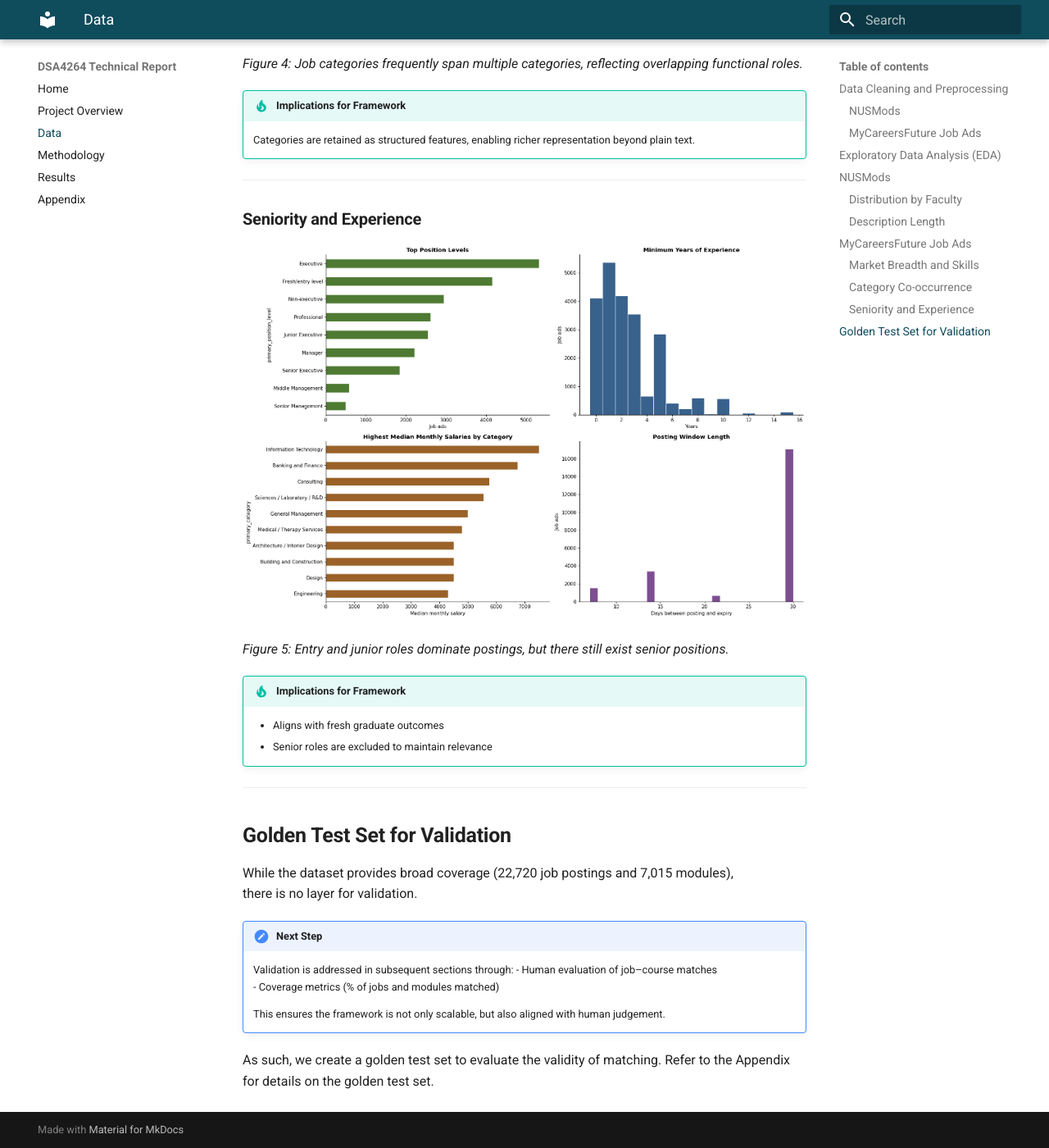
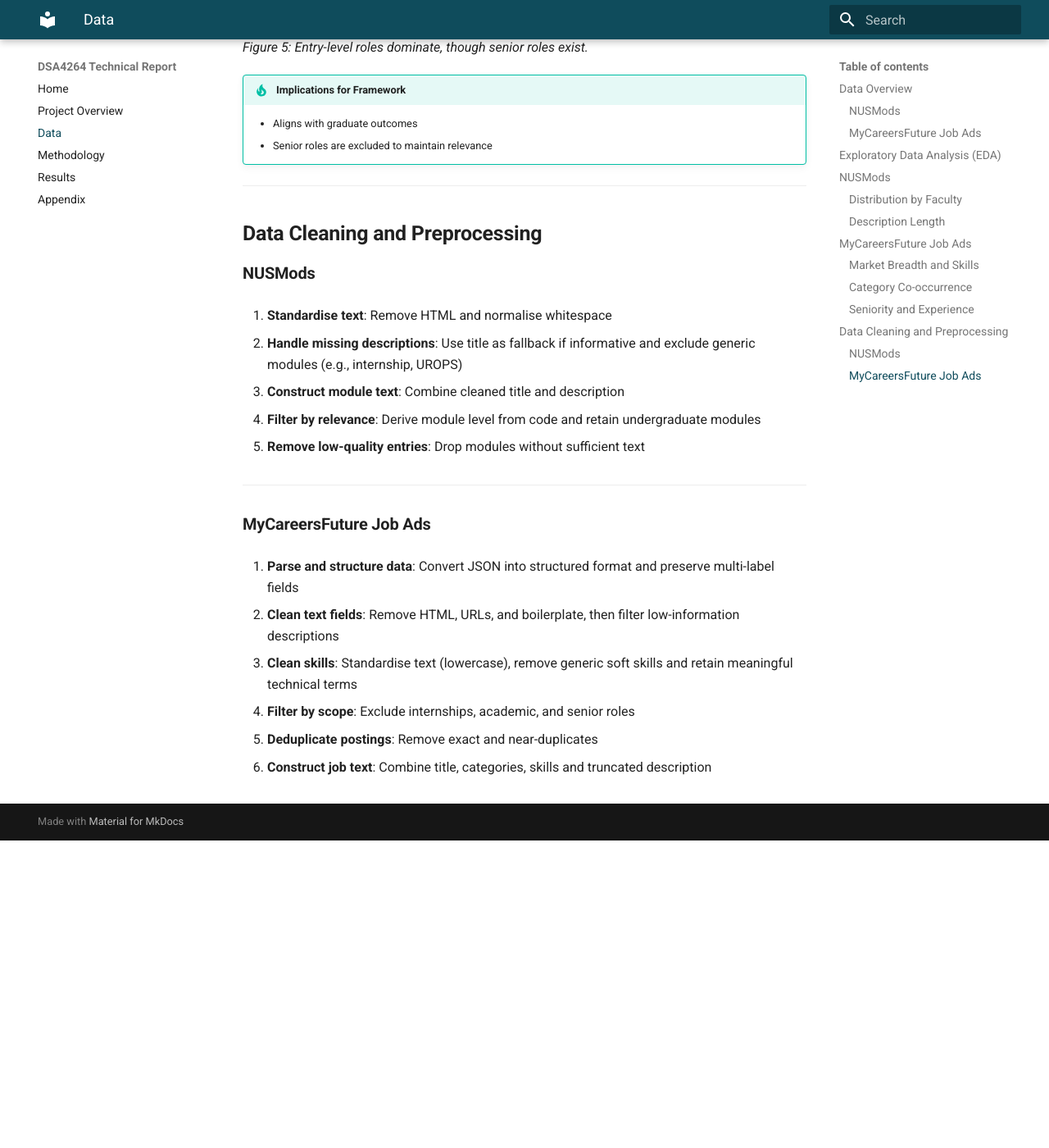
Before and after one commit to marcussyeo/DSA4264-Text-Group-3, an MkDocs documentation site: the page built from docs/data.md, in a window 1280 px wide and 1400 px high, scrolled down 4601 px. Shown: the whole window at 82% size. Built offline with MkDocs 1.6.1 and Material for MkDocs 9.7.7, drawn with Linux system fonts in a browser that asks for light colours; after the commit the page ends 5626 px from its top, so only the background shows below that; some of the changed text lies outside the part shown.

Commit message:
update data.md

```diff
--- a/docs/data.md
+++ b/docs/data.md
@@ -1,12 +1,10 @@
 # Data
 
-This section describes the datasets used and key preprocessing decisions. The goal is not only to ensure data quality, but to justify how the data supports a scalable and valid framework for curriculum–job alignment.
+This section describes the datasets used and key preprocessing decisions. The objective is to ensure data quality while supporting a scalable and valid framework for curriculum–job alignment.
 
 ---
 
-## Data Cleaning and Preprocessing
-
-Refer to the Appendix on the detailed step list of the data cleaning.
+## Data Overview
 
 ### NUSMods
 
@@ -20,15 +18,6 @@
 | `faculty` | Offering faculty |
 | `prerequisite` | Required modules |
 | `moduleCredit` | Credit units |
-
-!!! info "Cleaning and Design Decisions"
-    - **Missing descriptions (147 rows)** replaced with titles; experience-based modules excluded to reduce noise
-    - **Uniqueness enforced** via `moduleCode`
-    - **Level feature (`level_band`)** derived from module codes
-
-!!! note "Relevance to Framework"
-    Module descriptions form the **primary semantic signal** for degree representations.
-    Removing experience-based modules ensures consistency and reduces noise in embedding-based matching.
 
 ---
 
@@ -46,22 +35,11 @@
 | `posted_date` / `expiry_date` | Posting dates |
 | `position_levels` | Seniority level |
 
-!!! info "Cleaning and Design Decisions"
-    - **Multi-label fields preserved as lists** (`skills`, `categories`, etc.)
-    - **Datetime conversion** for temporal fields
-    - **Feature engineering:**
-        - `salary_mid`
-        - `posting_window_days`
-        - `primary_category`, `primary_position_level`
-
-!!! note "Relevance to Framework"
-    Preserving multi-label structure enables accurate skill matching and similarity computation, avoiding information loss from flattening.
-
 ---
 
 ## Exploratory Data Analysis (EDA)
 
-EDA identifies structural properties that directly inform modelling choices and potential sources of bias.
+EDA identifies structural properties that inform modelling choices and potential sources of bias.
 
 ---
 
@@ -74,10 +52,10 @@
 *Figure 1: Module representation is uneven, with FASS, CDE, and Science dominating the corpus.*
 
 !!! tip "Implications for Framework"
-    - Risk of representation bias in similarity-based matching
+    - Risk of representation bias in similarity matching
     - Mitigation:
         - Construct degree-specific module baskets (≈15 core + 8 common modules)
-        - Use length-normalised embeddings to ensure fair comparison
+        - Use length-normalised embeddings for fair comparison
 
 ---
 
@@ -99,11 +77,11 @@
 
 ![Top Job Market Features](assets/EDA_job_skill_dist.png)
 
-*Figure 3: Soft skills (e.g., teamwork, communication) dominate in frequency across job postings.*
+*Figure 3: Soft skills (e.g., teamwork, communication) dominate job postings.*
 
 !!! tip "Implications for Framework"
-    These skills are non-discriminative and introduce noise in similarity matching.
-    They are removed during preprocessing to improve signal quality.
+    These skills are non-discriminative and introduce noise.
+    They are removed during preprocessing.
 
 ---
 
@@ -111,10 +89,10 @@
 
 ![Category Co-occurrence](assets/EDA_job.png)
 
-*Figure 4: Job categories frequently span multiple categories, reflecting overlapping functional roles.*
+*Figure 4: Job categories frequently co-occur, reflecting overlapping roles.*
 
 !!! tip "Implications for Framework"
-    Categories are retained as structured features, enabling richer representation beyond plain text.
+    Categories are retained as structured features to enrich representations.
 
 ---
 
@@ -122,24 +100,40 @@
 
 ![Min Years Experience](assets/EDA_job_seniority.png)
 
-*Figure 5: Entry and junior roles dominate postings, but there still exist senior positions.*
+*Figure 5: Entry-level roles dominate, though senior roles exist.*
 
 !!! tip "Implications for Framework"
-    - Aligns with fresh graduate outcomes
+    - Aligns with graduate outcomes
     - Senior roles are excluded to maintain relevance
 
 ---
 
-## Golden Test Set for Validation
+## Data Cleaning and Preprocessing
 
-While the dataset provides broad coverage (22,720 job postings and 7,015 modules),
-there is no layer for validation.
+### NUSMods
 
-!!! note "Next Step"
-    Validation is addressed in subsequent sections through:
-    - Human evaluation of job–course matches
-    - Coverage metrics (% of jobs and modules matched)
+1. **Standardise text**: Remove HTML and normalise whitespace
 
-    This ensures the framework is not only scalable, but also aligned with human judgement.
+2. **Handle missing descriptions**: Use title as fallback if informative and exclude generic modules (e.g., internship, UROPS)
 
-As such, we create a golden test set to evaluate the validity of matching. Refer to the Appendix for details on the golden test set.
+3. **Construct module text**: Combine cleaned title and description
+
+4. **Filter by relevance**: Derive module level from code  and retain undergraduate modules
+
+5. **Remove low-quality entries**: Drop modules without sufficient text
+
+---
+
+### MyCareersFuture Job Ads
+
+1. **Parse and structure data**: Convert JSON into structured format and preserve multi-label fields
+
+2. **Clean text fields**: Remove HTML, URLs, and boilerplate, then filter low-information descriptions
+
+3. **Clean skills**: Standardise text (lowercase), remove generic soft skills and retain meaningful technical terms
+
+4. **Filter by scope**: Exclude internships, academic, and senior roles
+
+5. **Deduplicate postings**: Remove exact and near-duplicates
+
+6. **Construct job text**: Combine title, categories, skills and truncated description
```
Also changed, not shown: other parts of docs/data.md (+1 -1 lines), docs/methodology.md (line endings or trailing spaces).
